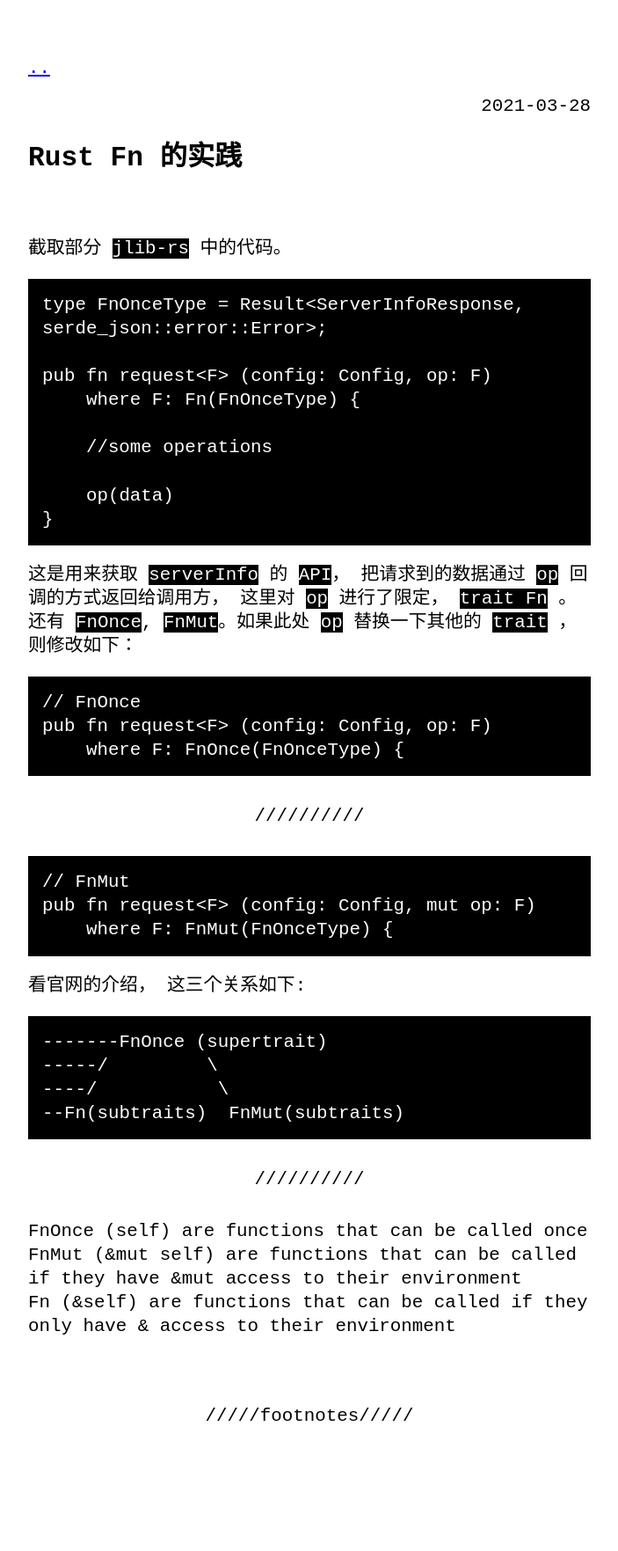
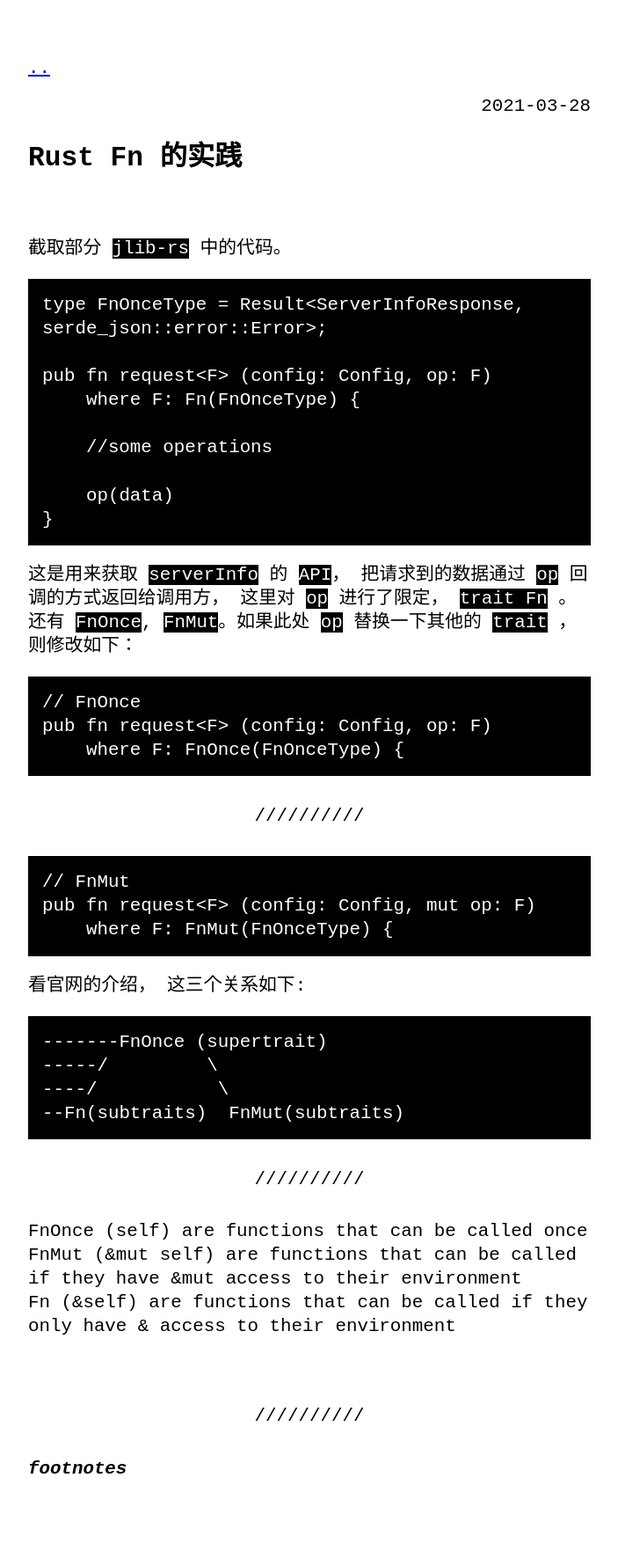
Before and after one commit to zTgx/zTgx.github.io, a Jekyll site: the page built from _posts/2021-03-28-03.md, in a window 1280 px wide. Shown: the whole page at 88% size, without its empty margins (288-991 px from the left). Built offline with Jekyll 4.4.1, drawn with Linux system fonts in a browser that asks for light colours; before the commit the page ends 1720 px from its top, so only the background shows below that.

Commit message:
Update 2021-03-28-03.md

```diff
--- a/_posts/2021-03-28-03.md
+++ b/_posts/2021-03-28-03.md
@@ -51,7 +51,7 @@ Fn (&self) are functions that can be called if they only have & access to their
 <br>
 
 ---
-{: data-content="footnotes"}
+***footnotes***
 
 [0]: [FnOnce](https://doc.rust-lang.org/std/ops/trait.FnOnce.html)
 [1]: [FnMut](https://doc.rust-lang.org/std/ops/trait.FnMut.html)
```
